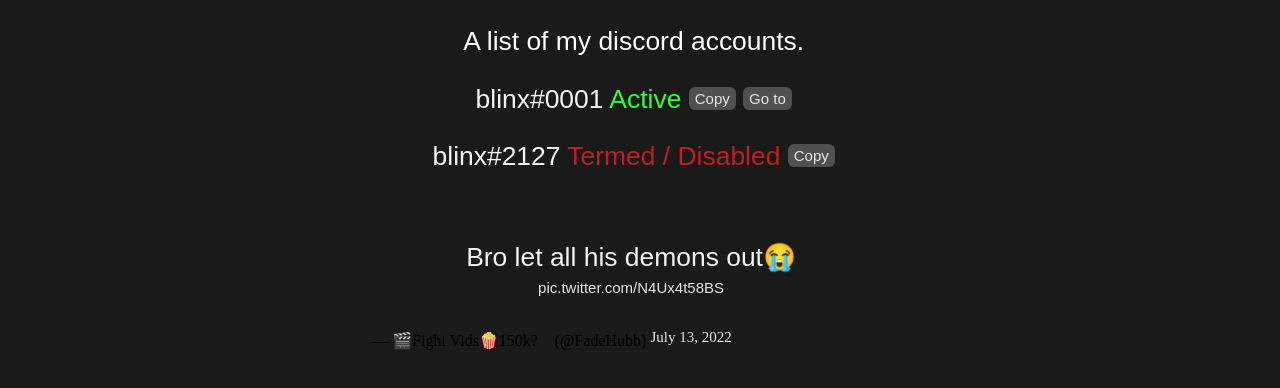
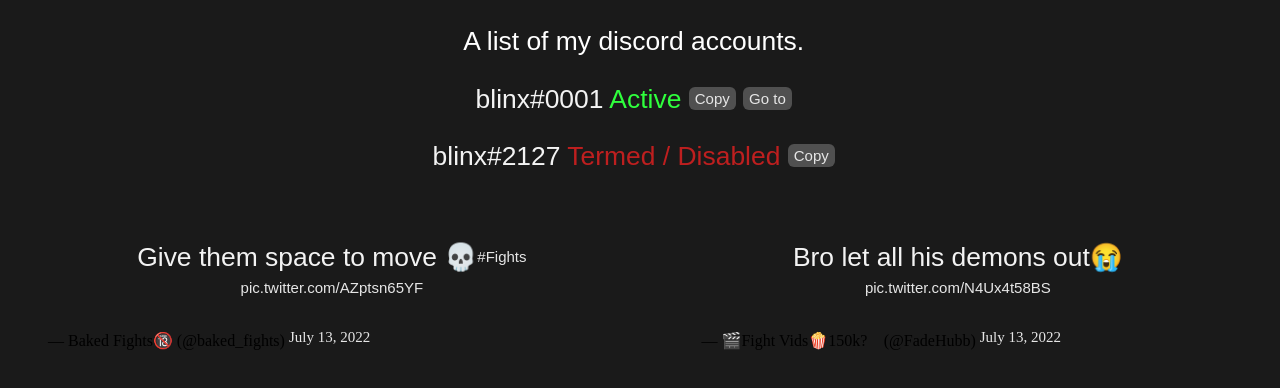
Before and after one commit to blinx-co/termedgg, a plain HTML site: page index.html in a window 1280 px wide. Drawn offline with nearby package versions, Linux system fonts and the light colour scheme.

Commit message:
Update index.html

```diff
--- a/index.html
+++ b/index.html
@@ -45,6 +45,7 @@
             </label>
         </button>
        <div class="twitter-video">
+           <blockquote class="twitter-tweet"><p lang="en" dir="ltr">Give them space to move 💀<a href="https://twitter.com/hashtag/Fights?src=hash&amp;ref_src=twsrc%5Etfw">#Fights</a> <a href="https://t.co/AZptsn65YF">pic.twitter.com/AZptsn65YF</a></p>&mdash; Baked Fights🔞 (@baked_fights) <a href="https://twitter.com/baked_fights/status/1547362400692625408?ref_src=twsrc%5Etfw">July 13, 2022</a></blockquote> <script async src="https://platform.twitter.com/widgets.js" charset="utf-8"></script>
             <blockquote class="twitter-tweet">
                 <p lang="en" dir="ltr">Bro let all his demons out😭 <a href="https://t.co/N4Ux4t58BS">pic.twitter.com/N4Ux4t58BS</a>
                 </p>&mdash; 🎬Fight Vids🍿150k? (@FadeHubb) <a
```
